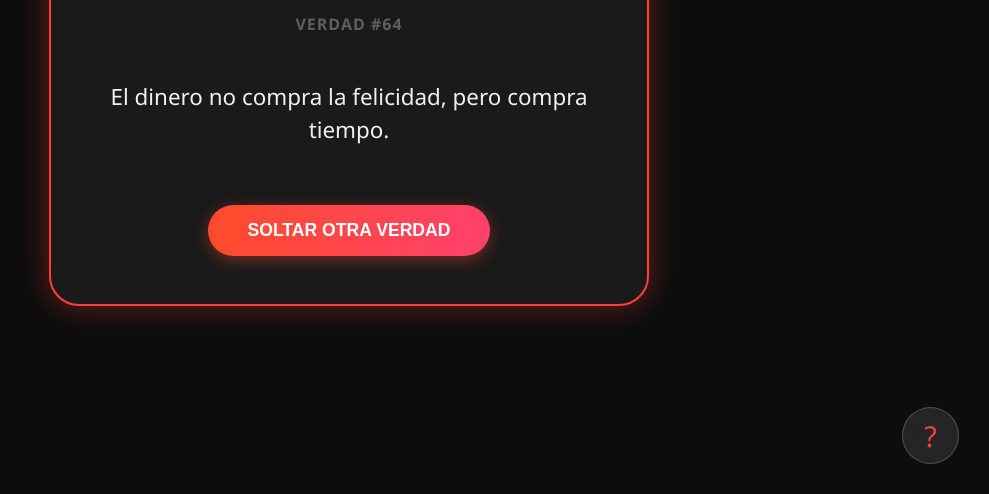
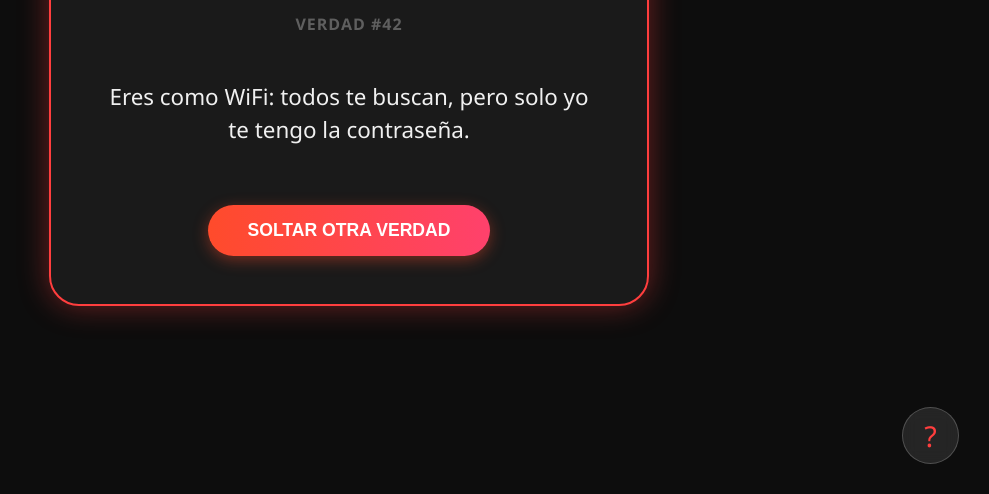
Before and after one commit to Muteismyname/Putemute, a plain HTML site: page index.html in a window 1280 px wide. Shown: the part 306-800 px from the top of the page, without its empty margins (291-1280 px from the left). Drawn offline with Linux system fonts and the light colour scheme.

Commit message:
Update index.html

```diff
--- a/index.html
+++ b/index.html
@@ -37,7 +37,6 @@
             font-weight: normal;
         }
 
-        /* Estilo para el número # */
         .numero {
             display: block;
             font-size: 1rem;
@@ -124,7 +123,7 @@
     <div class="card">
         <h1>La Putemute</h1>
         <span id="num-label" class="numero">VERDAD #---</span>
-        <h2 id="mensaje">Generando dosis de realidad...</h2>
+        <h2 id="mensaje">Iniciando sistema...</h2>
         <button onclick="cambiarMensaje()">Soltar otra verdad</button>
     </div>
 
@@ -135,169 +134,113 @@
 
     <script>
         const verdades = [
-            "Sabes que estás MADURANDO cuando lo que antes TE IMPORTABA UNA MIERDA, ahora te importa tres.",
-            "El dinero no da la felicidad, pero compra pizza, y eso ya ayuda.",
-            "No soy pobre, estoy en modo ahorro extremo.",
-            "Mi banco y yo tenemos una relación tóxica.",
-            "El dinero no compra el amor, pero evita discusiones.",
-            "Quería ser millonario, pero desperté.",
-            "Trabajar para vivir… vivir para pagar cuentas.",
-            "El dinero no da la felicidad, pero el Uber sí.",
-            "No necesito terapia, necesito que me paguen mejor.",
-            "El salario emocional no paga la renta.",
-            "El dinero no es todo, pero sin él nada funciona.",
-            "Soy adulto funcional hasta que veo el estado de cuenta.",
-            "No soy materialista, soy realista.",
-            "El dinero no da la felicidad, pero evita ataques de pánico.",
-            "Quería estabilidad emocional, me dieron deudas.",
-            "No quiero ser rico, quiero no revisar precios.",
-            "El dinero no compra la felicidad, pero compra café.",
-            "Trabajar duro para algún día descansar… tal vez.",
-            "Mi meta es llegar a fin de mes sin drama.",
-            "El dinero no da la felicidad, pero paga el streaming.",
-            "No es que ame el dinero, odio no tenerlo.",
-            "El banco cree más en mí que yo.",
-            "No quiero lujos, quiero pagar sin mirar el saldo.",
-            "El dinero no compra la felicidad, pero compra tacos.",
-            "Ser adulto es pensar en dinero todo el tiempo.",
-            "La vida es bella… hasta que llegan las facturas.",
-            "El dinero no da la felicidad, pero evita llorar en público.",
-            "Trabajo para darle una vida mejor a mi banco.",
-            "No soy ambicioso, soy sobreviviente.",
-            "El dinero no compra la felicidad, pero paga el aire.",
-            "Mi cuenta bancaria está en modo avión.",
-            "No quiero un sugar daddy, quiero un salario digno.",
-            "El dinero no es todo, pero casi.",
-            "Mi hobby es calcular si llego a fin de mes.",
-            "El dinero no da la felicidad, pero da calma.",
-            "No quiero drama, quiero estabilidad financiera.",
-            "Trabajar 8 horas para vivir 2.",
-            "El dinero no compra el amor, pero paga citas.",
-            "No estoy cansado, estoy financieramente agotado.",
-            "La felicidad es temporal, las deudas no.",
-            "El dinero no da la felicidad, pero paga el psicólogo.",
-            "Mi sueño es dormir sin preocuparme.",
-            "No quiero ser millonario, quiero pagar sin miedo.",
-            "El dinero no compra la felicidad, pero compra vacaciones.",
-            "Adulto es decir “después veo” al carrito online.",
-            "El banco siempre gana.",
-            "El dinero no da la felicidad, pero quita estrés.",
-            "Mi plan financiero es sobrevivir.",
-            "No quiero riqueza, quiero estabilidad.",
-            "El dinero no compra la felicidad, pero paga la luz.",
-            "Trabajar duro para pagar cosas que no disfruto.",
-            "El dinero no es malo, la falta sí.",
-            "Mi cuenta bancaria necesita terapia.",
-            "No quiero lujo, quiero tranquilidad.",
-            "El dinero no da la felicidad, pero paga el internet.",
-            "La pobreza no es estética.",
-            "No estoy broke, estoy en pausa económica.",
-            "El dinero no compra la felicidad, pero compra descanso.",
-            "Trabajo para no morir de hambre.",
-            "No quiero drama, quiero ingresos.",
-            "El dinero no da la felicidad, pero evita lágrimas.",
-            "Mi saldo y yo no hablamos.",
-            "Ser adulto es pagar por todo.",
-            "El dinero no compra la felicidad, pero compra tiempo.",
-            "No quiero abundancia, quiero llegar.",
-            "El banco me conoce demasiado bien.",
-            "El dinero no da la felicidad, pero compra comida.",
-            "Trabajo para pagar impuestos y llorar.",
-            "No quiero éxito, quiero estabilidad.",
-            "El dinero no compra la felicidad, pero paga la calma.",
-            "Mi billetera vive en crisis.",
-            "No quiero lujos, quiero paz.",
-            "El dinero no da la felicidad, pero evita el caos.",
-            "El banco siempre responde… cobrando.",
-            "No soy pobre, soy creativo.",
-            "El dinero no compra la felicidad, pero compra silencio.",
-            "Mi sueño es no mirar precios.",
-            "Trabajar duro para sobrevivir.",
-            "El dinero no da la felicidad, pero reduce ansiedad.",
-            "Mi estado financiero: “vemos”.",
-            "No quiero riqueza extrema, quiero orden.",
-            "El dinero no compra la felicidad, pero compra opciones.",
-            "Mi plan A falló, seguimos con fe.",
-            "No quiero lujo, quiero estabilidad emocional pagada.",
-            "El dinero no da la felicidad, pero evita gritos.",
-            "Mi banco y yo no somos amigos.",
-            "No quiero más consejos, quiero dinero.",
-            "El dinero no compra la felicidad, pero compra calma mental.",
-            "Trabajo para vivir, vivo para pagar.",
-            "No quiero abundancia falsa, quiero real.",
-            "El dinero no da la felicidad, pero paga emergencias.",
-            "Mi cuenta bancaria necesita un abrazo.",
-            "No quiero milagros, quiero quincena.",
-            "El dinero no compra la felicidad, pero compra seguridad.",
-            "Ser adulto es preocuparse por dinero.",
-            "No quiero lujo, quiero margen.",
-            "El dinero no da la felicidad, pero quita miedo.",
-            "Mi cartera siempre está cansada.",
-            "No quiero fama, quiero estabilidad.",
-            "El dinero no compra la felicidad, pero compra respiro.",
-            "Trabajar para no preocuparme.",
-            "No quiero riqueza, quiero control.",
-            "El dinero no da la felicidad, pero compra paz.",
-            "Mi banco me observa.",
-            "No quiero sobrevivir, quiero vivir.",
-            "El dinero no compra la felicidad, pero compra libertad.",
-            "Mi estado de cuenta es humilde.",
-            "No quiero más motivación, quiero ingresos.",
-            "El dinero no da la felicidad, pero ayuda bastante.",
-            "Ser adulto es pagar por existir.",
-            "No quiero lujo, quiero tranquilidad constante.",
-            "El dinero no compra la felicidad, pero paga soluciones.",
-            "Mi billetera vive en modo ahorro.",
-            "No quiero drama financiero.",
-            "El dinero no da la felicidad, pero evita urgencias.",
-            "Mi banco siempre me recuerda quién manda.",
-            "No quiero riqueza absurda, quiero estabilidad.",
-            "El dinero no compra la felicidad, pero compra descanso.",
-            "Trabajo para pagar tranquilidad.",
-            "No quiero abundancia visual, quiero funcional.",
-            "El dinero no da la felicidad, pero quita presión.",
-            "Mi plan financiero es no rendirme.",
-            "No quiero lujo, quiero vivir cómodo.",
-            "El dinero no compra la felicidad, pero compra calma.",
-            "Ser adulto es sobrevivir elegantemente.",
-            "No quiero milagros, quiero estabilidad.",
-            "El dinero no da la felicidad, pero evita crisis.",
-            "Mi saldo siempre está tímido.",
-            "No quiero exceso, quiero suficiente.",
-            "El dinero no compra la felicidad, pero compra opciones.",
-            "Trabajo duro para no preocuparme.",
-            "No quiero riqueza extrema, quiero paz.",
-            "El dinero no da la felicidad, pero compra tiempo libre.",
-            "Mi banco me conoce mejor que yo.",
-            "No quiero drama, quiero solvencia.",
-            "El dinero no compra la felicidad, pero compra tranquilidad.",
-            "Ser adulto es pensar en dinero.",
-            "No quiero lujo, quiero equilibrio.",
-            "El dinero no da la felicidad, pero quita estrés.",
-            "Mi billetera siempre está en modo zen.",
-            "No quiero abundancia falsa.",
-            "El dinero no compra la felicidad, pero compra calma mental.",
-            "Trabajo para no preocuparme mañana.",
-            "No quiero riqueza, quiero estabilidad real.",
-            "El dinero no da la felicidad, pero evita el caos.",
-            "Mi cuenta bancaria es minimalista.",
-            "No quiero lujo, quiero control.",
-            "El dinero no compra la felicidad, pero compra paz interior.",
-            "Ser adulto es pagar y callar.",
-            "No quiero drama, quiero estabilidad financiera.",
-            "El dinero no da la felicidad… pero sí mucha tranquilidad."
+            "No es lo mismo dos tazas de té, que dos tetazas.",
+            "No es lo mismo ver un tuberculoso, que ver tu culo hermoso.",
+            "No es lo mismo una bola vieja, que una vola vieja.",
+            "No es lo mismo un gato montés, que te monte un gato.",
+            "Si trabajar da sus frutos... ¡que trabajen los árboles!",
+            "Te amo más que a mi cama… pero menos que a dormir.",
+            "No tengo insomnio, tengo conexión a internet.",
+            "Gracias a Dios que soy ateo.",
+            "Te regalo un billete de ida para que no vuelvas.",
+            "No eres feo, pero si fueras agua no serías potable.",
+            "¿Por qué los estadounidenses son malos en ajedrez? Porque perdieron dos torres.",
+            "A mis parientes les gustaba decirme 'tú serás el siguiente' en bodas… hasta que empecé a decirlo en funerales.",
+            "¿Qué es peor que morder una manzana y encontrar un gusano? El gusano mordiéndote de vuelta.",
+            "Mi novia preguntó cómo mueren las estrellas… 'Normalmente por sobredosis'.",
+            "¿Qué tienen en común Miguel Ángel y Kurt Cobain? Los dos usaron sus cerebros para pintar el techo.",
+            "Las parejas asesinas siempre tienen éxito… porque saben enterrar sus problemas.",
+            "¿Sabes qué le dijo el semáforo al coche? No me mires que me estoy cambiando.",
+            "Por un lado me gustas… y por el otro, también.",
+            "Tengo mi sonrisa lista para cuando te vea… abajo.",
+            "Soy como el café: caliente, fuerte y te quito el sueño.",
+            "No te digo lo que pienso porque no es horario para eso.",
+            "No eres receta, pero contigo todo me sabe mejor.",
+            "No eres fuego, pero contigo me derrito.",
+            "¿Quieres venir a ver una película en mi casa? Tengo Netflix y un sofá muy incómodo.",
+            "Me siento muy apagado… pero tú me acabas de encender.",
+            "Si te arrepientes por la mañana de lo de esta noche, podríamos repetirlo.",
+            "Mi teléfono está estropeado… no tiene tu número.",
+            "Prometo ser más divertido en persona… ¿probamos?",
+            "Te daba más fuerte que a un cajón que no cierra.",
+            "¿Qué le dice un semáforo a otro? No me mires, me estoy cambiando.",
+            "No hay amanecer tan bonito que merezca despertarme.",
+            "La vida es corta… pero más corta es la mía si sigo comiendo como tú.",
+            "Siempre cocino con vino… a veces hasta echo comida.",
+            "¿Qué es peor que seis niños colgados de un árbol? Un niño colgado de seis árboles.",
+            "Un tipo entra con un niño al bosque. El niño: 'Se está oscureciendo'. El tipo: '¡Imagina yo que vuelvo solo!'",
+            "¿Cuántos chicos emo hacen falta para cambiar una bombilla? Ninguno, lloran en la oscuridad.",
+            "Mi ex me dijo que le faltaba el 1% para ser perfecta… el 99% de mierda ya lo tienes.",
+            "No soy bipolar, es que soy muy intenso en ambas personalidades.",
+            "Odio ser sexy… pero alguien tiene que hacerlo.",
+            "No soy vago… estoy en modo ahorro de energía.",
+            "¿Quieres ser mi banco? Porque necesito alguien en quien depositar mis sentimientos.",
+            "Eres como WiFi: todos te buscan, pero solo yo te tengo la contraseña.",
+            "¿Te gustan los besos al atardecer? Yo prefiero los del amanecer… después de toda la noche.",
+            "No soy celoso… solo me molesta que toquen lo que es mío.",
+            "¿Sabes qué es lo mejor de ser huérfano? No hay que comprar regalos del Día de la Madre.",
+            "Mi terapeuta dice que tengo problemas de control de impulsos… ¡Cállate, no me provoques!",
+            "La muerte es como el sexo: si lo piensas mucho, te da miedo… pero una vez empieza, no paras.",
+            "¿Por qué los cementerios tienen vallas? Porque la gente se muere por entrar.",
+            "No me gustan los chistes de humor negro… pero mi abuelo se ríe desde el ataúd.",
+            "Tengo un chiste sobre el suicidio… pero ya no estoy para contarlo.",
+            "¿Qué le dice una pared a otra pared? Nos vemos en la esquina.",
+            "Eres como mi WiFi… apareces y desapareces cuando más te necesito.",
+            "No soy alcohólico… los alcohólicos van a reuniones, yo voy al bar.",
+            "Mi cama y yo tenemos una relación seria: nos vemos todas las noches.",
+            "¿Quieres pizza y Netflix? Yo pongo la pizza, tú pones el 'y Netflix'.",
+            "No soy corto de vista… es que tú estás muy lejos de ser mi tipo.",
+            "La virginidad es como un globo: una vez que se pincha, ya no vuelve a inflarse.",
+            "¿Sabes por qué me caigo tanto? Porque me caes muy bien.",
+            "Eres como el matemático: me divides entre tus piernas.",
+            "No soy adicto al porno… solo soy muy estudioso de anatomía.",
+            "Mi ex es como un virus: se fue, pero dejó el sistema hecho mierda.",
+            "¿Qué hace un vampiro en un bar? Se pide un bloody mary… sin alcohol.",
+            "La vida es como una caja de condones: a veces te toca uno defectuoso.",
+            "¿Quieres ser mi alarma? Porque contigo siempre me despierto con ganas.",
+            "No soy racista… tengo amigos de todos los colores (rojos cuando los pego).",
+            "Mi dieta va genial: ya me comí todo lo que había en la nevera.",
+            "¿Sabes qué es peor que encontrar un gusano en la manzana? El cáncer.",
+            "Tengo un chiste de pedofilia… pero es muy largo y lento.",
+            "¿Por qué el esqueleto no pelea? Porque no tiene agallas.",
+            "Eres como el paracetamol: apareces cuando tengo dolor de cabeza… pero no quitas nada.",
+            "No soy gordo… tengo cuerpo de edición limitada.",
+            "Mi banco y yo tenemos la misma relación: siempre en números rojos.",
+            "¿Quieres jugar al escondite? Yo me escondo en tu cama y tú me buscas.",
+            "La esperanza es lo último que se pierde… junto con la virginidad.",
+            "No soy sarcástico… solo tengo alergia a la estupidez.",
+            "¿Sabes por qué los huérfanos no juegan al béisbol? Porque no saben dónde está home.",
+            "Mi vida es como una película de terror: todo empieza bien y termina en llanto.",
+            "Eres como mi celular: sin ti no vivo… pero con batería baja me estresas.",
+            "No soy perfeccionista… es que los demás son mediocres.",
+            "¿Qué le dice un jaguar a otro? Jaguar you?",
+            "Mi ex me pidió espacio… le di todo el universo.",
+            "No tengo miedo a la muerte… solo a lo que viene después (facturas).",
+            "¿Quieres ser mi pareja de baile? Porque contigo siempre piso mal.",
+            "La paciencia tiene un límite… el mío es inexistente.",
+            "No soy adicto al café… solo necesito que me despierte la vida.",
+            "¿Sabes qué es un pesimista? Un optimista bien informado.",
+            "Eres como matemáticas: complicada pero quiero resolverte.",
+            "Mi humor es tan negro que absorbe luz.",
+            "No soy antisocial… solo pro-social selectivo.",
+            "¿Quieres saber mi tipo ideal? Tú, pero en versión millonaria.",
+            "La depresión es como el WiFi: todos la tienen pero nadie la entiende.",
+            "No soy tóxico… solo altamente venenoso.",
+            "¿Sabes por qué me gustan los lunes? Porque estoy más cerca del viernes.",
+            "Eres como el gobierno: prometes mucho y cumples poco.",
+            "Mi cama me entiende mejor que cualquier terapeuta.",
+            "No soy vago… estoy en stand-by.",
+            "¿Quieres un chiste malo? Tú.",
+            "La vida es corta… hazla más corta con malas decisiones.",
+            "No soy cínico… solo realista con experiencia."
         ];
 
         function cambiarMensaje() {
             const h2 = document.getElementById('mensaje');
             const numLabel = document.getElementById('num-label');
-
             h2.style.opacity = "0";
-
             setTimeout(() => {
-                // Genera un índice aleatorio real
                 const index = Math.floor(Math.random() * verdades.length);
-                // Muestra la frase y su número (index + 1 para que empiece en #1)
                 h2.innerText = verdades[index];
                 numLabel.innerText = "VERDAD #" + (index + 1);
                 h2.style.opacity = "1";
```
